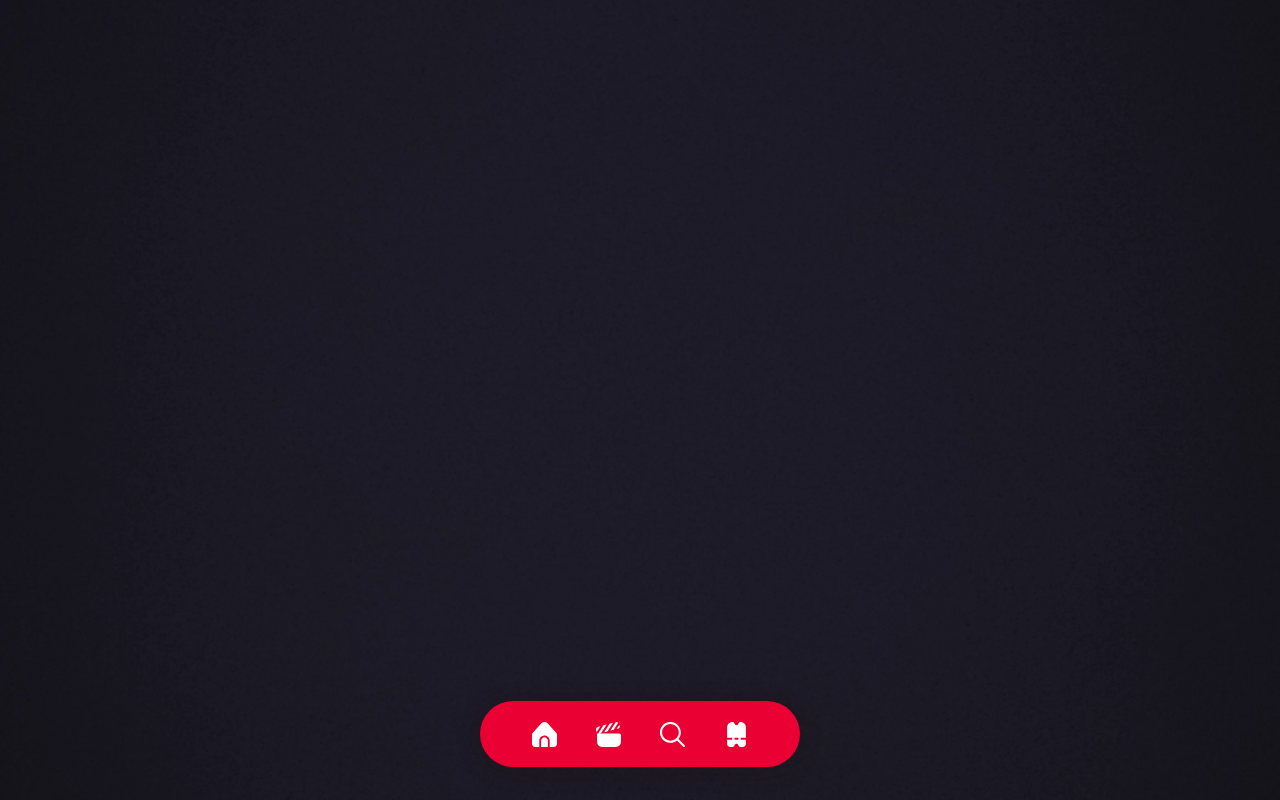
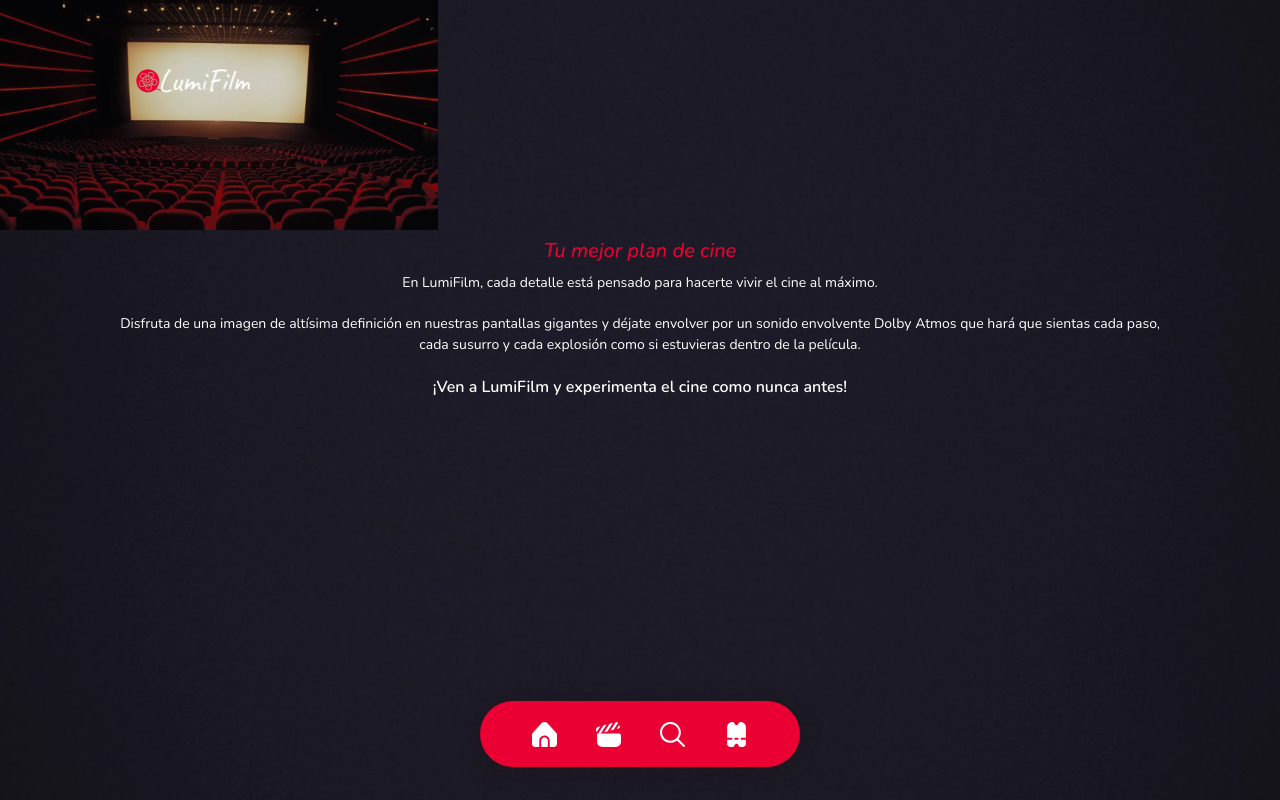
Before and after one commit to pxtricixdev/Front-LumiFilm, a website: page html/index.html in a window 1280 px wide. Drawn offline with nearby package versions, Linux system fonts and the light colour scheme; files that its build step writes are made by us from their sources.

Commit message:
Banner y main añadido

```diff
--- a/html/index.html
+++ b/html/index.html
@@ -7,6 +7,16 @@
     <link rel="stylesheet" href="../dist/style/main.css">
 </head>
 <body>
+    <header class="homeBanner">
+        <img class="homeBanner__imagen" src="../assets/images/movietheater.webp" alt="imagen de una sala de cine">
+        <img class="homeBanner__logo" src="../assets/images/logo.webp" alt="logo lumifilm">
+    </header>
+    <main class="homeMain">
+        <h1 class="homeMain__titulo">Tu mejor plan de cine</h1>
+        <p class="homeMain__parrafo parrafo1">En LumiFilm, cada detalle está pensado para hacerte vivir el cine al máximo.</p>
+        <p class="homeMain__parrafo parrafo2">Disfruta de una imagen de altísima definición en nuestras pantallas gigantes y déjate envolver por un sonido envolvente Dolby Atmos que hará que sientas cada paso, cada susurro y cada explosión como si estuvieras dentro de la película.</p>
+        <p class="homeMain__parrafo--semibold">¡Ven a LumiFilm y experimenta el cine como nunca antes!</p>
+    </main>
     <nav class="navbar">
         <ul class="navbar__list">
             <li class="navbar__item">
--- a/source/layout/_body.scss
+++ b/source/layout/_body.scss
@@ -1,6 +1,9 @@
+@import url('https://fonts.googleapis.com/css2?family=Nunito:ital,wght@0,200..1000;1,200..1000&display=swap');
+
 body {
     background-image: url("../../assets/images/bg-app.webp");
     background-size: cover;
     background-repeat: no-repeat;
     background-position: center;
+    font-family: "Nunito", sans-serif;
 }
--- a/source/pages/_home.scss
+++ b/source/pages/_home.scss
@@ -0,0 +1,50 @@
+@use '../base/variables' as *;
+
+.homeBanner {
+    width: 100%;
+    height: 100%;
+
+    &__imagen {
+      height: 230px;
+      opacity: 80%;
+    }
+
+    &__logo {
+        position: absolute;
+        top: 60px;
+        left: 135px;
+        width: 115px;
+        height: 40px;
+    }
+}
+
+.homeMain {
+    width: 82%;
+    margin: 0 auto;
+
+    &__titulo {
+        font-weight: 500;
+        font-size: 20px;
+        color: $red-color;
+        font-style: italic;
+        text-align: center;
+        padding: 10px 0;
+    }
+
+    &__parrafo {
+        text-align: center;
+        color: $white-color;
+        font-weight: 300;
+        font-size: 14px;
+        margin-bottom: 20px;
+
+        &--semibold {
+            text-align: center;
+            color: $white-color;
+            font-weight: 600;
+            font-size: 16px;
+        }
+    }
+
+
+}
```
Also changed, not shown: assets/images/logo_black.webp (added).
